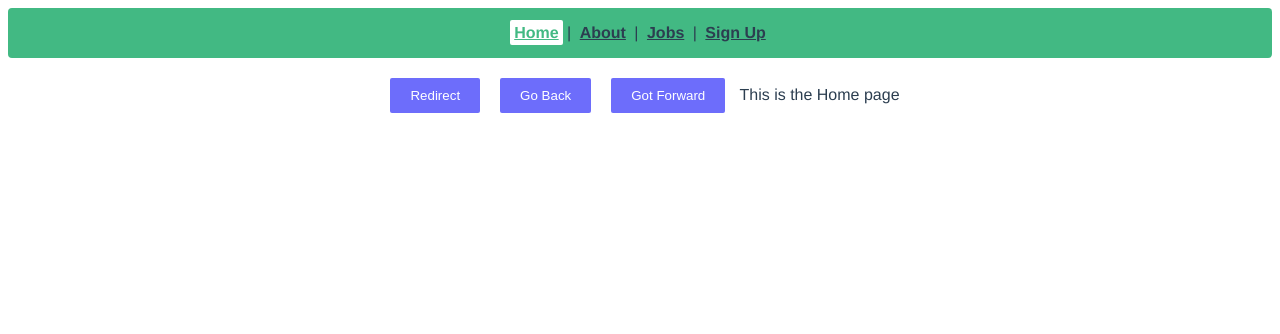
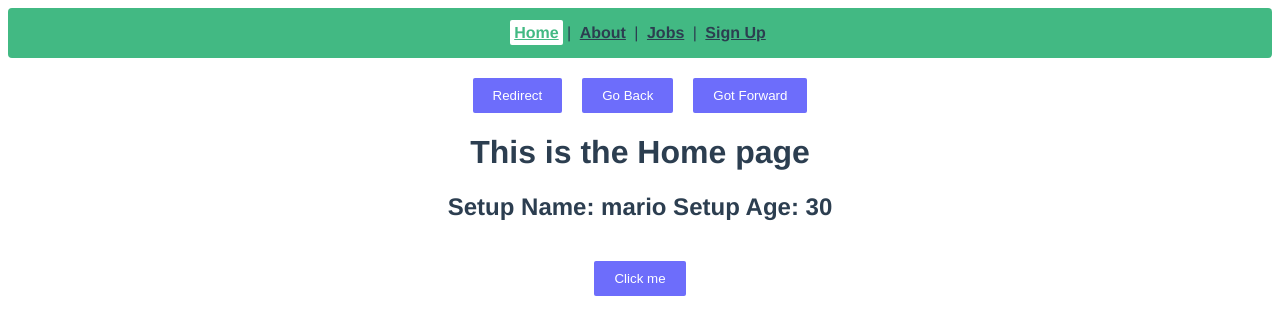
Before and after one commit to KoyFoster/vue-web-form, a Vue app: page / in a window 1280 px wide. Shown: the top 334 px of the page. Built offline with nearby package versions, Linux system fonts and the light colour scheme.

Commit message:
Composition API intro

```diff
--- a/src/views/HomeView.vue
+++ b/src/views/HomeView.vue
@@ -1,3 +1,33 @@
 <template>
-    This is the Home page
+  <h1>This is the Home page</h1>
+  <h2>Setup Name: {{ name }} Setup Age: {{ age }}</h2>
+  <button @click='handleClick'>Click me</button>
 </template>
+
+<script>
+export default {
+  // setup runs before everything else
+  setup() {
+    console.log("setup");
+    let name = "mario";
+    let age = 30;
+
+    const handleClick = () => {
+      console.log("you clicked me");
+    };
+
+    // return data to template
+    // non-reactive data
+    return {
+      name: name,
+      age: age,
+      handleClick
+    };
+  },
+
+  // reactive data
+  data() {
+    return {};
+  },
+};
+</script>
```
